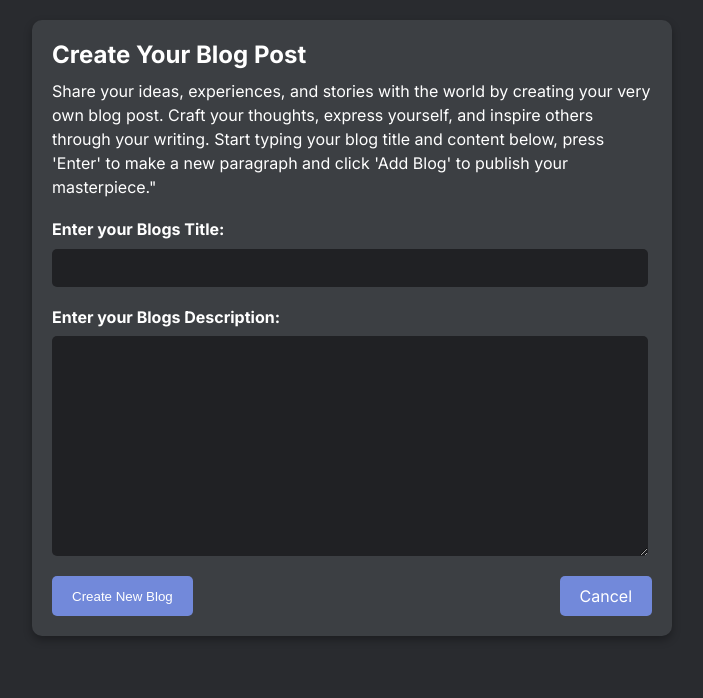
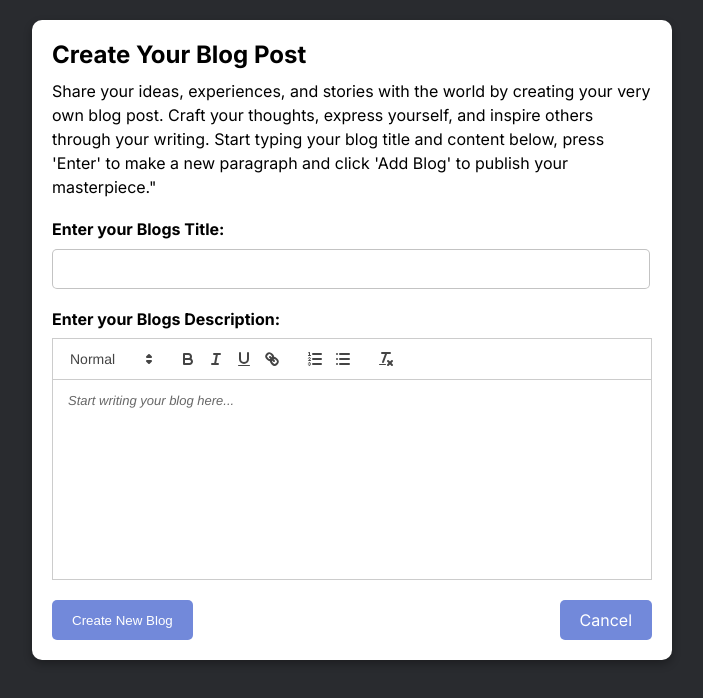
Before and after one commit to abhishekdasz/TheBlogVerse, a Next.js app: page /newBlog in a window 1280 px wide. Shown: the top 698 px of the page, without its empty margins (288-991 px from the left). Built offline with nearby package versions, Linux system fonts and the light colour scheme; no server answers.

Commit message:
added a text editor while creating new blogs

```diff
--- a/package.json
+++ b/package.json
@@ -11,11 +11,13 @@
   "dependencies": {
     "axios": "^1.4.0",
     "bcryptjs": "^2.4.3",
+    "jodit-react": "^1.3.39",
     "jsonwebtoken": "^9.0.1",
     "mongoose": "^7.4.1",
     "next": "13.4.12",
     "react": "18.2.0",
     "react-dom": "18.2.0",
+    "react-quill": "^2.0.0",
     "supports-color": "^9.4.0"
   }
 }
--- a/src/app/(pages)/newBlog/page.js
+++ b/src/app/(pages)/newBlog/page.js
@@ -1,78 +1,93 @@
 'use client'
+// pages/newBlog.js
+
 import React, { useEffect, useState } from 'react';
 import axios from 'axios';
 import { useRouter } from 'next/navigation';
 import Link from 'next/link';
+import dynamic from 'next/dynamic'; // Import dynamic for dynamic import of ReactQuill
 
-const page = () => {
+const ReactQuill = dynamic(() => import('react-quill'), { ssr: false }); // Dynamic import for ReactQuill
+import 'react-quill/dist/quill.snow.css'; // Import the styles for the editor
+
+const NewBlog = () => {
   const router = useRouter();
 
   const [userInfo, setUserInfo] = useState();
-    const handleLoginUser = async () =>{
-        try
-        {
+  const handleLoginUser = async () => {
+    try {
       const res = await axios.get('/api/loginUserDetails');
-            setUserInfo(res.data.data._id)
+      setUserInfo(res.data.data._id);
       console.log(res.data.data._id);
-        }
-        catch(error)
-        {
+    } catch (error) {
       console.log(error);
     }
-    }
+  };
 
   const [blogData, setBlogData] = useState({
-        title:'', description:''
-    })
-    const handleInputs = (e) =>{
+    title: '',
+    description: '',
+  });
+
+  const handleInputs = (e) => {
     const name = e.target.name;
     const value = e.target.value;
+    setBlogData({ ...blogData, [name]: value });
+  };
 
-        setBlogData({ ...blogData, [name]: value });
-    }
-    const userIdAndblogData = {...blogData, userInfo};
-    const handleCreateBlog = async (e) =>{
+  const userIdAndblogData = { ...blogData, userInfo };
+
+  const handleCreateBlog = async (e) => {
     e.preventDefault();
-        try
-        {
+    try {
       console.log(blogData);
       console.log(userIdAndblogData);
       const res = await axios.post('/api/blogs', userIdAndblogData);
       const createdBlogs = res.data;
       console.log(createdBlogs);
-            alert("Blog created successfully");
+      alert('Blog created successfully');
       router.push('/blogs');
-        }
-        catch(error)
-        {
+    } catch (error) {
       console.log(error);
     }
-    }
-    useEffect(()=>{
+  };
+
+  useEffect(() => {
     handleLoginUser();
-    },[])
+  }, []);
+
   return (
     <div className='create-edit-blog-sec'>
-        <div className="create-edit-blog-container">
+      <div className='create-edit-blog-container'>
         <h2> Create Your Blog Post </h2>
-            <p> Share your ideas, experiences, and stories with the world by creating your very own blog post. Craft your thoughts, express yourself, and inspire others through your writing. Start typing your blog title and content below, press 'Enter' to make a new paragraph and click 'Add Blog' to publish your masterpiece." </p>
+        <p>
+          Share your ideas, experiences, and stories with the world by creating your very own blog post. Craft your
+          thoughts, express yourself, and inspire others through your writing. Start typing your blog title and content
+          below, press 'Enter' to make a new paragraph and click 'Add Blog' to publish your masterpiece."
+        </p>
         <form onSubmit={handleCreateBlog} className='create-edit-blog-form'>
           <div className='create-edit-blogs-inputs'>
             <label> Enter your Blogs Title: </label>
-                    <input type="text" name='title' value={blogData.title} onChange={handleInputs} />
+            <input type='text' name='title' value={blogData.title} onChange={handleInputs} />
           </div>
-                <div className="create-edit-blogs-inputs">
+          <div className='create-edit-blogs-inputs'>
             <label> Enter your Blogs Description: </label>
-                    <textarea name="description" value={blogData.description} onChange={handleInputs}/>
+            <ReactQuill
+              value={blogData.description}
+              onChange={(value) => setBlogData({ ...blogData, description: value })}
+              placeholder='Start writing your blog here...'
+            />
           </div>
-                <div className="create-edit-blog-btns">
+          <div className='create-edit-blog-btns'>
             <button className='create-edit-btn'> Create New Blog </button>
-                    <Link href='/blogs' className='create-edit-btn'> Cancel </Link>
+            <Link href='/blogs' className='create-edit-btn'>
+              Cancel
+            </Link>
           </div>
         </form>
       </div>
     </div>
-  )
-}
+  );
+};
 
-export default page
+export default NewBlog;
--- a/src/app/components/BlogsCard.js
+++ b/src/app/components/BlogsCard.js
@@ -28,7 +28,7 @@ const BlogsCard = (props) => {
 
         <div className="blog-post">
             <h3> Title: {title} </h3>
-            <p> Description: {description} </p>
+            <div dangerouslySetInnerHTML={{ __html: description }} />
         </div>
 
         <div className="blog-btns">
--- a/src/app/globals.css
+++ b/src/app/globals.css
@@ -132,8 +132,8 @@ button:hover {
 
 /* Styling for the BlogsCard component */
 .blog-card {
-  background-color: #3c3f43; /* Dark card background color */
-  color: #fff; /* White text color */
+  background-color: #fff;
+  color: black;
   padding: 20px;
   border-radius: 10px;
   box-shadow: 0 4px 8px rgba(0, 0, 0, 0.3);
@@ -204,7 +204,8 @@ button:hover {
   max-width: 600px;
   margin: 0 auto;
   padding: 20px;
-  background-color: #3c3f43; /* Dark container background color */
+  background-color: #fff;
+  color: black;
   border-radius: 10px;
   box-shadow: 0 4px 8px rgba(0, 0, 0, 0.3);
 }
@@ -235,15 +236,16 @@ button:hover {
 }
 
 .create-edit-blogs-inputs input[type="text"],
-.create-edit-blogs-inputs textarea {
+.create-edit-blogs-inputs textarea
+{
   padding: 10px;
-  border: none;
-  background-color: #202124; /* Dark input background color */
-  color: #fff; /* White text color */
+  background-color: #fff;
+  color: black;
   border-radius: 5px;
   font-size: 16px;
   resize: vertical;
   width: 96%;
+  border: 1px solid #80808078;
 }
 
 .create-edit-blogs-inputs textarea {
@@ -274,3 +276,17 @@ button:hover {
   background-color: #5a68a1; /* Darker shade on hover */
   opacity: 0.8;
 }
+
+
+
+
+
+/* quill-custom-styles.css */
+.ql-toolbar {
+   /* Change the color of the button text */
+  background-color: #fff; /* Change the background color of the toolbar */
+}
+.ql-container.ql-snow
+{
+  height: 200px;
+}
```
Also changed, not shown: 1 other file (tests, documents, lock files or other folders). Lines whose indentation alone changed are shown as unchanged.
